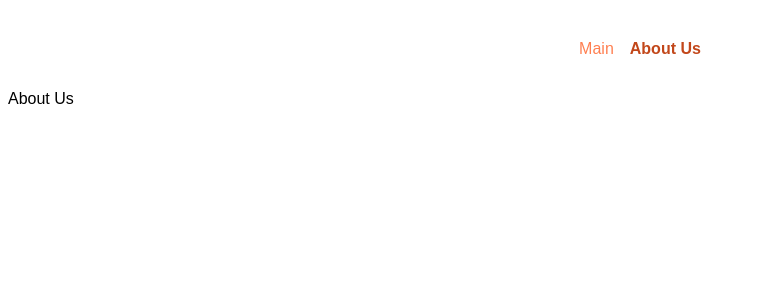
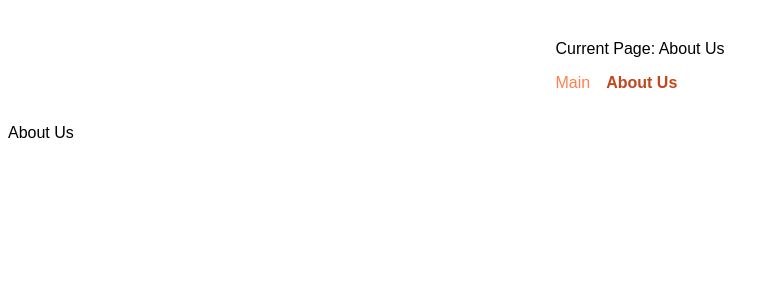
Before and after one commit to alextes90/rs-react-modules, a React (Vite) app: page /about in a window 1280 px wide. Shown: the top 300 px of the page, without its empty margins (0-779 px from the left). Built offline with nearby package versions, Linux system fonts and the light colour scheme.

Commit message:
refactor: add the name of the page

```diff
--- a/src/layouts/header/Header.module.scss
+++ b/src/layouts/header/Header.module.scss
@@ -13,6 +13,7 @@
   gap: 1rem;
   margin: auto;
   padding: 0;
+  margin-top: 1rem;
 }
 
 .link {
--- a/src/layouts/header/Header.tsx
+++ b/src/layouts/header/Header.tsx
@@ -3,12 +3,20 @@ import React from 'react';
 import { NavLink, Outlet } from 'react-router-dom';
 import { LINKS } from '../../const';
 import styles from './Header.module.scss';
+import withRouterHOC from './withRouterHOC';
+import { WithRouterProps } from '../../interfaces/interfaces';
 
-class Header extends React.Component {
+class Header extends React.Component<WithRouterProps> {
   render() {
+    const { location } = this.props;
     return (
       <>
         <header className={styles.header}>
+          <div>
+            <div>
+              Current Page:{' '}
+              {location.pathname === LINKS.Main ? 'Main' : 'About Us'}
+            </div>
             <nav>
               <ul className={styles.list}>
                 {Object.entries(LINKS).map((link) => {
@@ -28,6 +36,7 @@ class Header extends React.Component {
                 })}
               </ul>
             </nav>
+          </div>
         </header>
         <Outlet />
       </>
@@ -35,4 +44,4 @@ class Header extends React.Component {
   }
 }
 
-export default Header;
+export default withRouterHOC(Header);
--- /dev/null
+++ b/src/layouts/header/withRouterHOC.tsx
@@ -0,0 +1,26 @@
+/* eslint-disable react/function-component-definition */
+/* eslint-disable react/jsx-props-no-spreading */
+import React from 'react';
+import { useLocation, useNavigate, useParams } from 'react-router-dom';
+import { WithRouterProps } from '../../interfaces/interfaces';
+
+const withRouter = <Props extends WithRouterProps>(
+  Component: React.ComponentType<Props>
+) => {
+  return (props: Omit<Props, keyof WithRouterProps>) => {
+    const location = useLocation();
+    const params = useParams();
+    const navigate = useNavigate();
+
+    return (
+      <Component
+        {...(props as Props)}
+        location={location}
+        params={params}
+        navigate={navigate}
+      />
+    );
+  };
+};
+
+export default withRouter;
```
Also changed, not shown: src/interfaces/interfaces.ts (+8 -0 lines), .eslintrc.cjs. Lines whose indentation alone changed are shown as unchanged.
